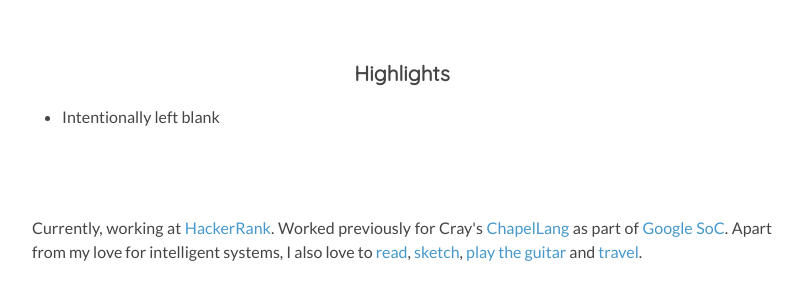
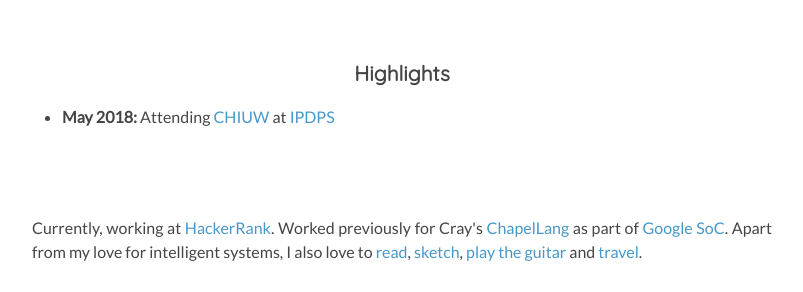
Before and after one commit to lprimeroo/saruftw.github.io.old, a Jekyll site: the page built from about.md, in a window 1280 px wide. Shown: the part 326-618 px from the top of the page, without its empty margins (238-1041 px from the left). Built offline with Jekyll 4.4.1, drawn with Linux system fonts in a browser that asks for light colours; nearby versions of some CDN libraries.

Commit message:
Update about.md

```diff
--- a/about.md
+++ b/about.md
@@ -18,7 +18,7 @@ permalink: /about/
 	<h3>Highlights</h3>
 
 	<ul>
-		<li>Intentionally left blank</li>
+	<li><strong>May 2018:</strong> Attending <a href="https://chapel-lang.org/CHIUW2018-cfp.html">CHIUW</a> at <a href="http://www.ipdps.org/">IPDPS</a></li>
 	</ul>
 	<br />
 	<br />
```
